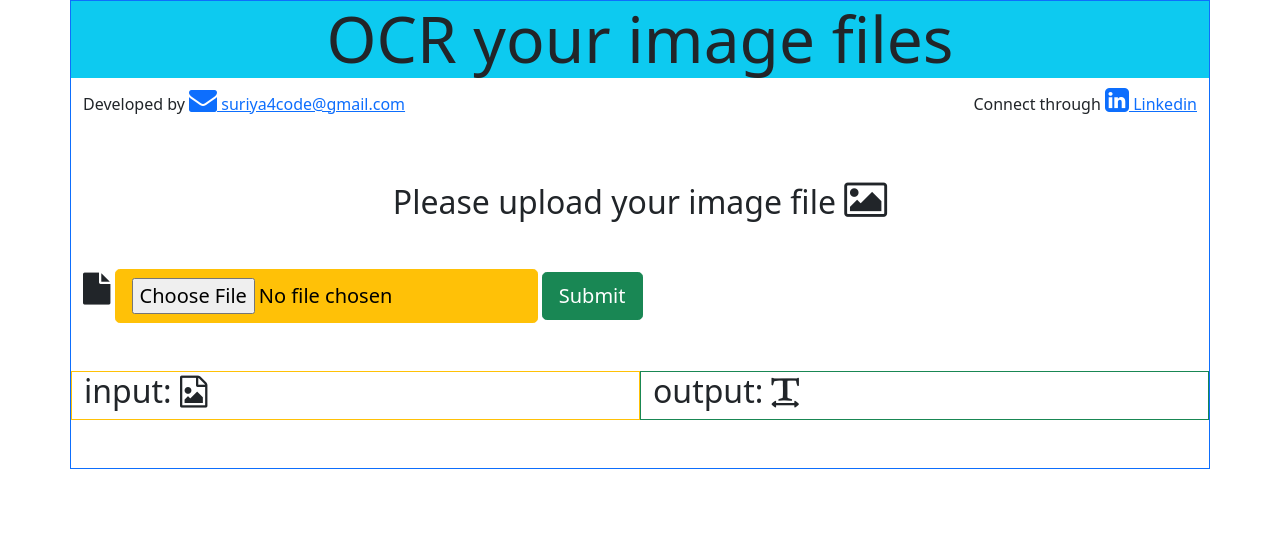
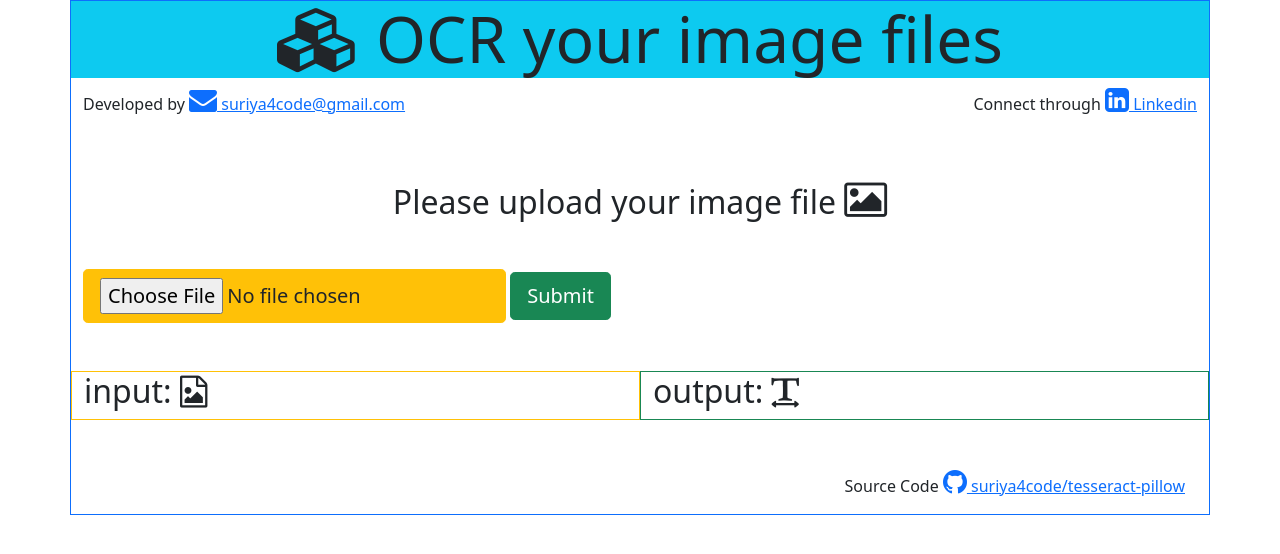
Before and after one commit to suriya4code/tesseract-pillow, a Flask app: page / in a window 1280 px wide. Shown: the top 554 px of the page. Run offline with Flask 2, Linux system fonts and the light colour scheme; some libraries are stand-ins or nearby versions.

Commit message:
Bootstrap 5 and fontawesome changes

```diff
--- a/templates/index.html
+++ b/templates/index.html
@@ -15,8 +15,7 @@
 <body>
     <div class="container !direction !spacing border border-primary">
         <div class="row">
-            <h1 class="display-3 bg-info text-center">
-                OCR your image files
+            <h1 class="display-3 bg-info text-center"> <i class="fa fa-cubes" aria-hidden="true"></i>            OCR your image files
             </h1>
         </div>
         <div class="row">
@@ -31,8 +30,7 @@
 
             <form action="" method="post" enctype="multipart/form-data" class="pt-10 pb-10">
                 <h2 class="m-5 text-center">Please upload your image file <i class="fa fa-image fs-1" aria-hidden="true"></i></h2>
-                <i class="fa fa-file fs-2" ></i>
-                <input type="file" name="file" id="file" class="btn btn-lg btn-warning">
+                <input type="file" name="file" id="file" class="btn btn-lg btn-warning text-dark">
                 <input type="submit" value="Submit" class="btn btn-lg btn-success">
                 <p class="text-success">{{scmsg}}</p>
                 <p class="text-danger">{{errmsg}}</p>
@@ -48,6 +46,12 @@
 
             </form>
             <div class="row">
+                <div>
+                    <p class="float-end">Source Code  <a href="https://github.com/suriya4code/tesseract-pillow"> <i class="fa fa-github fs-3" aria-hidden="true"></i> suriya4code/tesseract-pillow</a>
+                    </p>
+                    <!-- <p class="float-end">Connect through  <a href="https://www.linkedin.com/in/suriyaprakashp"> <i class="fa fa-linkedin-square fs-3" aria-hidden="true"></i>  Linkedin</a>
+                    </p> -->
+                </div>
             </div>
 
 
```
Also changed, not shown: templates/result.html (+7 -2 lines), static/images/ip.png.
